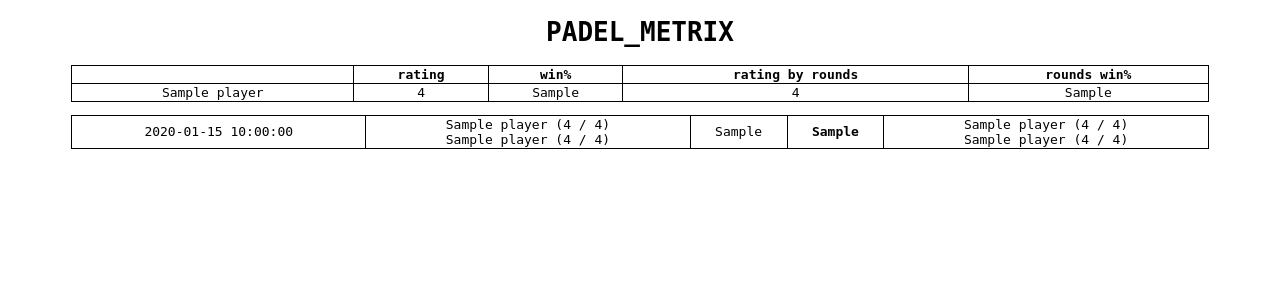
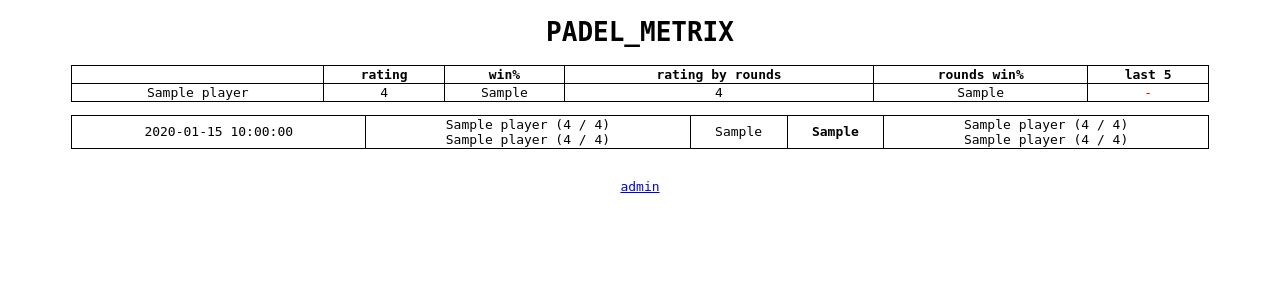
Before and after one commit to Jaleksi/pdlmetrix, a Python web app: template pdlmetrix/templates/index.html in a window 1280 px wide. Shown: the top 300 px of the page. Run offline with Jinja, Linux system fonts and the light colour scheme; the template is opened without the code that fills it: most values are stand-ins (such as "Sample title", 1, 10 or a date in 2020).

Commit message:
add vire

```diff
--- a/pdlmetrix/templates/index.html
+++ b/pdlmetrix/templates/index.html
@@ -17,6 +17,7 @@
         <th>win%</th>
         <th>rating by rounds</th>
         <th>rounds win%</th>
+        <th>last 5</th>
         {% for player in players %}
             <tr>
                 <td>{{ player.name }}</td>
@@ -24,6 +25,15 @@
                 <td>{{ player.win_perc }}</td>
                 <td>{{ player.rounds_rating }}</td>
                 <td>{{ player.round_win_perc }}</td>
+                <td>
+                {% for result in player.last_games %}
+                    {% if result %}
+                        <span style="color:green; font-weight:bold;">+</span>
+                    {% else %}
+                        <span style="color:red; font-weigth:bold;">-</span>
+                    {% endif %}
+                {% endfor %}
+                </td>
             </tr>
         {% endfor %}
     </table>
@@ -53,6 +63,8 @@
             </tr>
         {% endfor %}
     </table>
+    <br><br>
+    <a href="/admin">admin</a>
 </body>
 
 </html>
```
Also changed, not shown: pdlmetrix/databaseManager.py (+9 -1 lines), pdlmetrix/templates/admin.html (+6 -1 lines).
